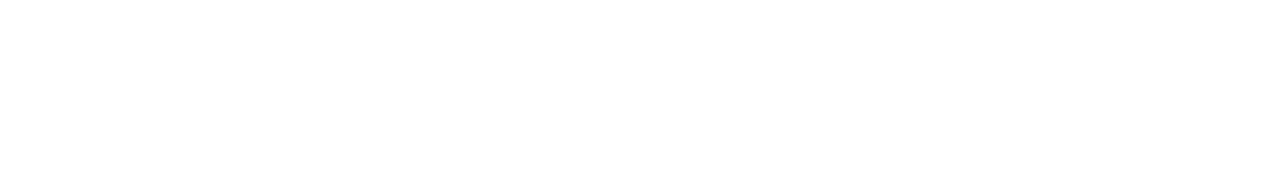
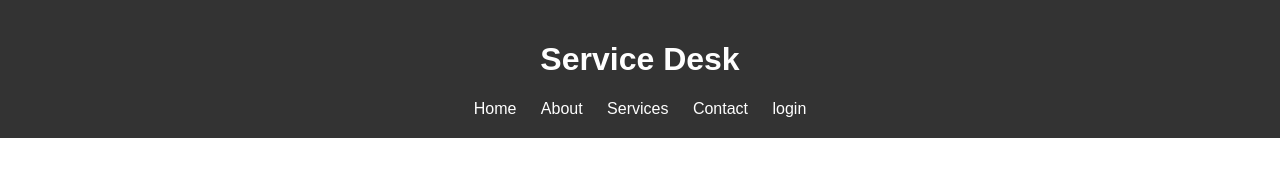
Before and after one commit to arthanarieswara/Assignement, a plain HTML site: page HTML Mini/index.html in a window 1280 px wide. Drawn offline with Linux system fonts and the light colour scheme.

Commit message:
created the home page

```diff
--- a/HTML Mini/index.html
+++ b/HTML Mini/index.html
@@ -1,11 +1,41 @@
 <!DOCTYPE html>
 <html lang="en">
 <head>
-    <meta charset="UTF-8">
-    <meta name="viewport" content="width=device-width, initial-scale=1.0">
-    <title>Document</title>
+<meta charset="UTF-8">
+<meta name="viewport" content="width=device-width, initial-scale=1.0">
+<title>Home Page</title>
+<!-- Link to your CSS file -->
+<link rel="stylesheet" href="./login.css">
 </head>
 <body>
 
+<header>
+    <h1>Service Desk</h1>
+    <nav>
+        <ul>
+            <li><a href="#">Home</a></li>
+            <li><a href="#">About</a></li>
+            <li><a href="#">Services</a></li>
+            <li><a href="#">Contact</a></li>
+            <li><a href="./login.html">login</a></li>
+        </ul>
+    </nav>
+</header>
+
+<!-- <section class="main-content">
+    <h2>About Us</h2>
+    <p>Welcome to Service Desk. We are dedicated to providing exceptional emergency service solutions tailored to meet your unique needs. With a passion for excellence and a commitment to customer satisfaction, we strive to deliver outstanding results that exceed expectations.
+
+    <p>At Service Desk, we understand that every client is different, which is why we take the time to listen to your goals and objectives. Whether you're a small startup or a large corporation, we are here to support you every step of the way.Our team of experienced professionals brings a wealth of knowledge and expertise to every project. From fuel refiling to car service, we offer a comprehensive range of services designed to help you succeed in today's competitive market.</p>
+
+    <p>We pride ourselves on our attention to detail, reliability, and integrity. Our goal is to build long-lasting relationships with our clients based on trust and mutual respect. When you choose [Your Company Name], you can rest assured that you're in good hands.</p>
+
+    <p>Thank you for considering Service Desk. We look forward to serving you and helping you achieve your goals.</p>
+</section> -->
+
+<!-- <footer>
+    <p>&copy; 2024 Your Company. All rights reserved.</p>
+</footer> -->
+
 </body>
 </html>
--- /dev/null
+++ b/HTML Mini/login.css
@@ -0,0 +1,40 @@
+/* Global Styles */
+body {
+    font-family: Arial, sans-serif;
+    margin: 0;
+    padding: 0;
+}
+
+header {
+    background-color: #333;
+    color: #fff;
+    padding: 20px;
+    text-align: center;
+}
+
+nav ul {
+    list-style-type: none;
+    margin: 0;
+    padding: 0;
+}
+
+nav ul li {
+    display: inline;
+}
+
+nav ul li a {
+    text-decoration: none;
+    color: #fff;
+    margin: 0 10px;
+}
+
+.main-content {
+    padding: 20px;
+}
+
+footer {
+    background-color: #333;
+    color: #fff;
+    padding: 10px;
+    text-align: center;
+}
--- a/HTML Mini/style.css
+++ b/HTML Mini/style.css
@@ -0,0 +1,51 @@
+body {
+    font-family: Arial, sans-serif;
+    background-color: #f4f4f4;
+    margin: 0;
+    padding: 0;
+    display: flex;
+    justify-content: center;
+    align-items: center;
+    height: 100vh;
+}
+
+.login-container {
+    background-color: #fff;
+    width : 90%;
+    padding: 20px;
+    border-radius: 5px;
+    box-shadow: 0px 0px 10px rgba(0, 0, 0, 0.1);
+}
+
+.login-container h2 {
+    margin-top: 0;
+    text-align: center;
+}
+
+.login-form {
+    display: flex;
+    flex-direction: column;
+}
+
+.login-form input {
+    margin-bottom: 10px;
+    padding: 8px;
+    border: 1px solid #ccc;
+    border-radius: 15px;
+    font-size: 16px;
+}
+
+.login-form button {
+    padding: 10px;
+    background-color: #007bff;
+    color: #fff;
+    border: none;
+    border-radius: 3px;
+    cursor: pointer;
+    font-size: 16px;
+    margin-top: 10px;
+}
+
+.login-form button:hover {
+    background-color: #0056b3;
+}
```
Also changed, not shown: HTML Mini/login.html (added, +23 -0 lines).
